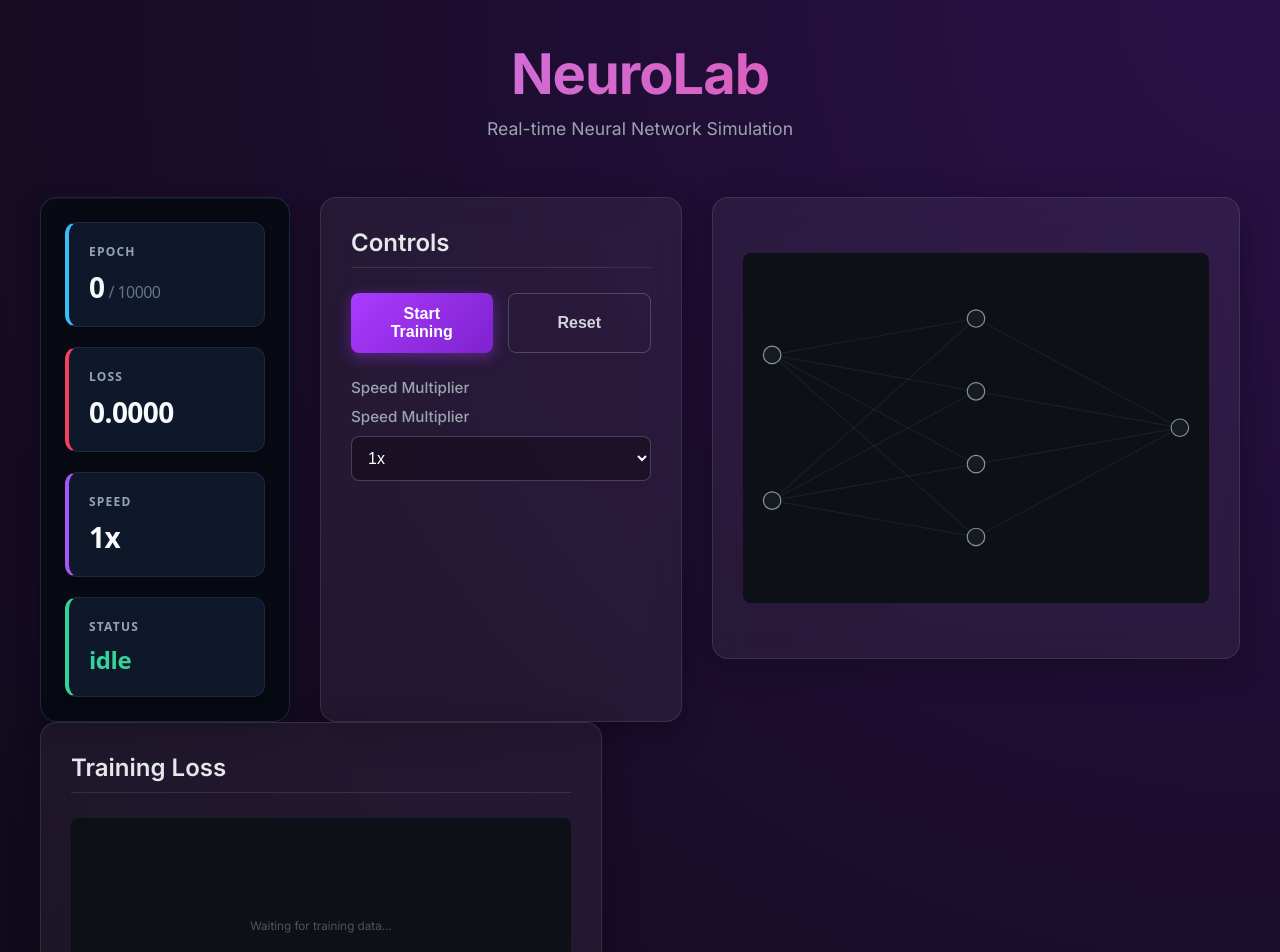
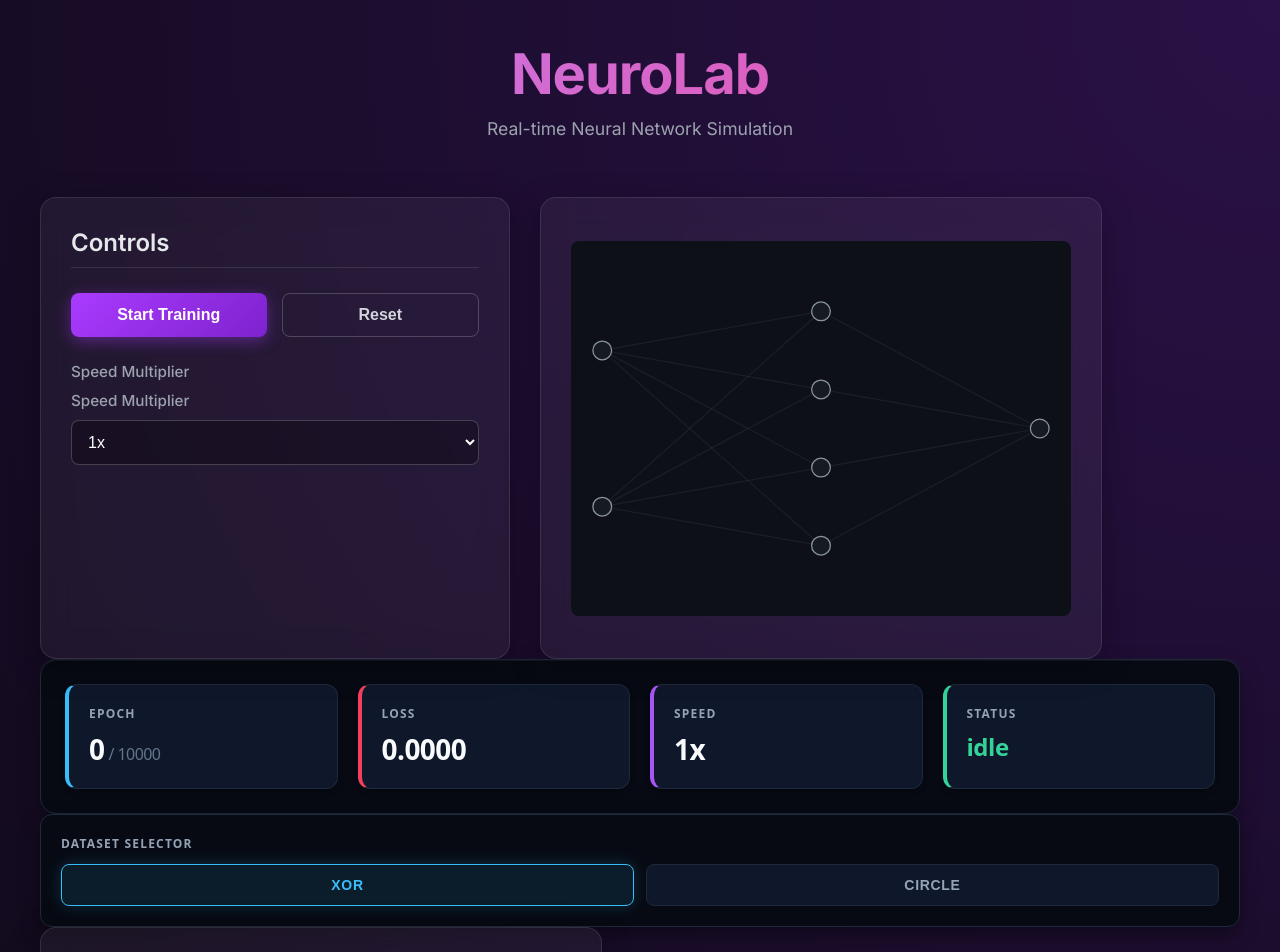
Before and after one commit to uhzoo4/neurolab, a React (Vite) app: page / in a window 1280 px wide. Shown: the top 952 px of the page. Built offline with nearby package versions, Linux system fonts and the light colour scheme.

Commit message:
feat: dataset selector and neuron inspector

```diff
--- a/src/App.tsx
+++ b/src/App.tsx
@@ -6,6 +6,7 @@ import { useTilt } from "./hooks/useTilt";
 import{ LossGraph } from "./components/LossGraph";
 import "./App.css";
 import StatsPanel from "./components/StatsPanel";
+import DatasetSelector from "./components/DatasetSelector";
 import NeuronInspector from "./components/NeuronInspector";
 
 function App() {
@@ -33,13 +34,6 @@ function App() {
       </header>
 
       <main className="dashboard">
-        <StatsPanel
-  currentEpoch={state.training.currentEpoch}
-  totalEpochs={state.training.totalEpochs}
-  loss={state.snapshot?.lossValue ?? null}
-  speedMultiplier={state.training.speedMultiplier}
-  status={state.training.status}
-/>
         <section className="panel controls-panel">
           <h2>Controls</h2>
           <div className="button-group">
@@ -87,6 +81,7 @@ function App() {
     });
   }}
 >
+
               <option value={1}>1x</option>
               <option value={10}>10x</option>
               <option value={100}>100x</option>
@@ -110,6 +105,34 @@ function App() {
           </section>
         </div>
       </main>
+       <StatsPanel
+  currentEpoch={state.training.currentEpoch}
+  totalEpochs={state.training.totalEpochs}
+  loss={state.snapshot?.lossValue ?? null}
+  speedMultiplier={state.training.speedMultiplier}
+  status={state.training.status}
+/>
+
+<DatasetSelector
+  currentDataset={state.dataset}
+  onChange={(dataset) => {
+  dispatch({
+    type: "SET_DATASET",
+    dataset,
+  });
+
+  dispatch({
+    type: "RESET",
+  });
+
+  dispatch({
+    type: "SET_STATUS",
+    status: "running",
+  });
+}}
+/>
+
+<div ref={tiltRef} className="network-card"></div>
 
       <section className="panel loss-panel">
         <h2>Training Loss</h2>
@@ -120,7 +143,9 @@ function App() {
 
       <section className="panel inspector-panel">
         <h2>Neuron Inspector</h2>
-        <NeuronInspector selectedNeuron={state.ui.selectedNeuron} />
+        <NeuronInspector selectedNeuron={state.ui.selectedNeuron}
+  snapshot={state.snapshot}
+         />
       </section>
     </div>
   );
--- /dev/null
+++ b/src/components/DatasetSelector.tsx
@@ -0,0 +1,86 @@
+import React, { useState } from 'react';
+
+interface DatasetSelectorProps {
+  currentDataset: "xor" | "circle";
+  onChange: (dataset: "xor" | "circle") => void;
+}
+
+const DatasetSelector: React.FC<DatasetSelectorProps> = ({ currentDataset, onChange }) => {
+  const [hoveredButton, setHoveredButton] = useState<"xor" | "circle" | null>(null);
+
+  const containerStyle: React.CSSProperties = {
+    backgroundColor: '#070a13',
+    padding: '20px',
+    borderRadius: '12px',
+    fontFamily: 'system-ui, -apple-system, BlinkMacSystemFont, "Segoe UI", Roboto, sans-serif',
+    color: '#e2e8f0',
+    border: '1px solid #1e293b',
+    boxShadow: '0 8px 20px rgba(0, 0, 0, 0.4)',
+    maxWidth: '100%',
+    boxSizing: 'border-box',
+  };
+
+  const labelStyle: React.CSSProperties = {
+    fontSize: '0.75rem',
+    textTransform: 'uppercase',
+    letterSpacing: '0.1em',
+    color: '#94a3b8',
+    fontWeight: 600,
+    marginBottom: '12px',
+  };
+
+  const buttonContainerStyle: React.CSSProperties = {
+    display: 'flex',
+    gap: '12px',
+  };
+
+  const getButtonStyle = (dataset: "xor" | "circle"): React.CSSProperties => {
+    const isActive = currentDataset === dataset;
+    const isHovered = hoveredButton === dataset;
+
+    return {
+      flex: 1,
+      padding: '12px 16px',
+      fontSize: '0.875rem',
+      fontWeight: 600,
+      textTransform: 'uppercase',
+      letterSpacing: '0.05em',
+      borderRadius: '8px',
+      border: '1px solid',
+      borderColor: isActive ? '#38bdf8' : isHovered ? '#475569' : '#1e293b',
+      backgroundColor: isActive ? 'rgba(56, 189, 248, 0.1)' : isHovered ? '#1e293b' : '#0f172a',
+      color: isActive ? '#38bdf8' : '#94a3b8',
+      cursor: 'pointer',
+      transition: 'all 0.2s cubic-bezier(0.4, 0, 0.2, 1)',
+      textAlign: 'center',
+      boxShadow: isActive ? '0 0 16px rgba(56, 189, 248, 0.2)' : 'none',
+      outline: 'none',
+    };
+  };
+
+  return (
+    <div style={containerStyle}>
+      <div style={labelStyle}>Dataset Selector</div>
+      <div style={buttonContainerStyle}>
+        <button
+          style={getButtonStyle("xor")}
+          onClick={() => onChange("xor")}
+          onMouseEnter={() => setHoveredButton("xor")}
+          onMouseLeave={() => setHoveredButton(null)}
+        >
+          XOR
+        </button>
+        <button
+          style={getButtonStyle("circle")}
+          onClick={() => onChange("circle")}
+          onMouseEnter={() => setHoveredButton("circle")}
+          onMouseLeave={() => setHoveredButton(null)}
+        >
+          Circle
+        </button>
+      </div>
+    </div>
+  );
+};
+
+export default DatasetSelector;
--- a/src/components/NeuronInspector.tsx
+++ b/src/components/NeuronInspector.tsx
@@ -1,13 +1,15 @@
-import React from 'react';
+import type React from 'react';
+import type { TrainingSnapshot } from '../simulation/neuralNetwork';
 
 interface NeuronInspectorProps {
   selectedNeuron: {
     layer: number;
     index: number;
   } | null;
+  snapshot: TrainingSnapshot | null;
 }
 
-const NeuronInspector: React.FC<NeuronInspectorProps> = ({ selectedNeuron }) => {
+const NeuronInspector: React.FC<NeuronInspectorProps> = ({ selectedNeuron, snapshot }) => {
   if (selectedNeuron === null) {
     return (
       <div style={{ backgroundColor: '#1e1e1e', color: '#e0e0e0', padding: '16px', borderRadius: '8px' }}>
@@ -16,11 +18,15 @@ const NeuronInspector: React.FC<NeuronInspectorProps> = ({ selectedNeuron }) =>
     );
   }
 
+  const activation = snapshot?.activations?.[selectedNeuron.layer]?.[selectedNeuron.index];
+  const formattedActivation = typeof activation === 'number' ? activation.toFixed(4) : 'N/A';
+
   return (
     <div style={{ backgroundColor: '#1e1e1e', color: '#e0e0e0', padding: '16px', borderRadius: '8px' }}>
       <h2 style={{ marginTop: 0, marginBottom: '12px' }}>Neuron Inspector</h2>
       <div style={{ marginBottom: '8px' }}>Layer: {selectedNeuron.layer}</div>
-      <div>Neuron Index: {selectedNeuron.index}</div>
+      <div style={{ marginBottom: '8px' }}>Neuron Index: {selectedNeuron.index}</div>
+      <div>Activation: {formattedActivation}</div>
     </div>
   );
 };
--- a/src/simulation/simulation.ts
+++ b/src/simulation/simulation.ts
@@ -23,6 +23,7 @@ export interface SimulationState {
   ui: {
     selectedNeuron: { layer: number; index: number } | null;
   };
+  dataset: "xor" | "circle";
 }
 
 export type SimulationAction =
@@ -38,6 +39,10 @@ export type SimulationAction =
       index: number;
     } | null;
   }
+  | {
+    type: "SET_DATASET";
+    dataset: "xor" | "circle";
+  }
   | { type: "RESET" }
   | { type: "TRAINING_COMPLETE" }
   | { type: "TRAINING_ERROR"; error: Error };
--- a/src/simulation/useSimulationState.ts
+++ b/src/simulation/useSimulationState.ts
@@ -33,6 +33,7 @@ const createInitialState = (): SimulationState => ({
   ui: {
     selectedNeuron: null,
   },
+  dataset: "xor",
 });
 
 // ─────────────────────────────────────────────────────────────────────────────
@@ -100,6 +101,12 @@ const reducer = (state: SimulationState, action: SimulationAction): SimulationSt
           stepsPerFrame: computeStepsPerFrame(action.speedMultiplier),
         },
       };
+
+      case "SET_DATASET":
+  return {
+    ...state,
+    dataset: action.dataset,
+  };
 
     case "SET_EPOCHS":
       return {
--- a/src/simulation/useTrainingLoop.ts
+++ b/src/simulation/useTrainingLoop.ts
@@ -25,11 +25,14 @@ export function useTrainingLoop({ state, dispatch }: UseTrainingLoopProps): void
     }
 
     // Default to XOR dataset for the MVP
-    const dataset = Datasets.xor();
-
     const loop = () => {
       const currentState = stateRef.current;
       const { network, training } = currentState;
+
+      const dataset =
+  currentState.dataset === "circle"
+    ? Datasets.circle()
+    : Datasets.xor();
 
       // Failsafe exit
       if (!network || training.status !== "running") return;
--- a/src/types/simulation.ts
+++ b/src/types/simulation.ts
@@ -27,6 +27,7 @@ export interface SimulationState {
   index: number;
 } | null;
   };
+  dataset: "xor" | "circle";
 }
 
 export type SimulationAction =
@@ -35,7 +36,8 @@ export type SimulationAction =
   | { type: "SET_STATUS"; status: TrainingStatus }
   | { type: "SET_SPEED"; speedMultiplier: number | "MAX" }
   | { type: "SET_EPOCHS"; totalEpochs: number }
- | { type: "SELECT_NEURON"; payload: { layer: number; index: number } | null }
+  | { type: "SET_DATASET"; dataset: "xor" | "circle" }
+  | { type: "SELECT_NEURON"; payload: { layer: number; index: number } | null }
   | { type: "RESET" }
   | { type: "TRAINING_COMPLETE" }
   | { type: "TRAINING_ERROR"; error: Error };
```
